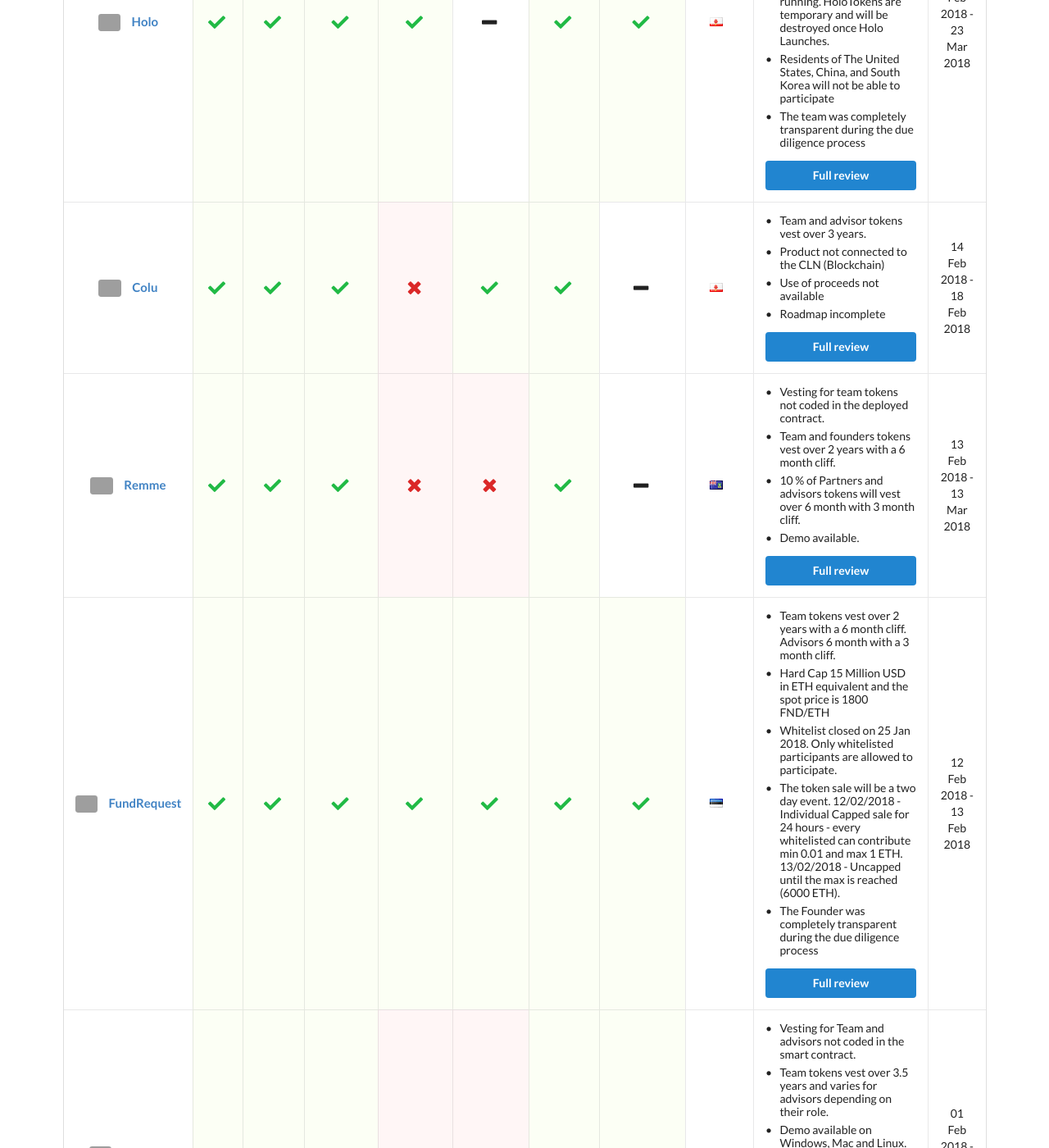
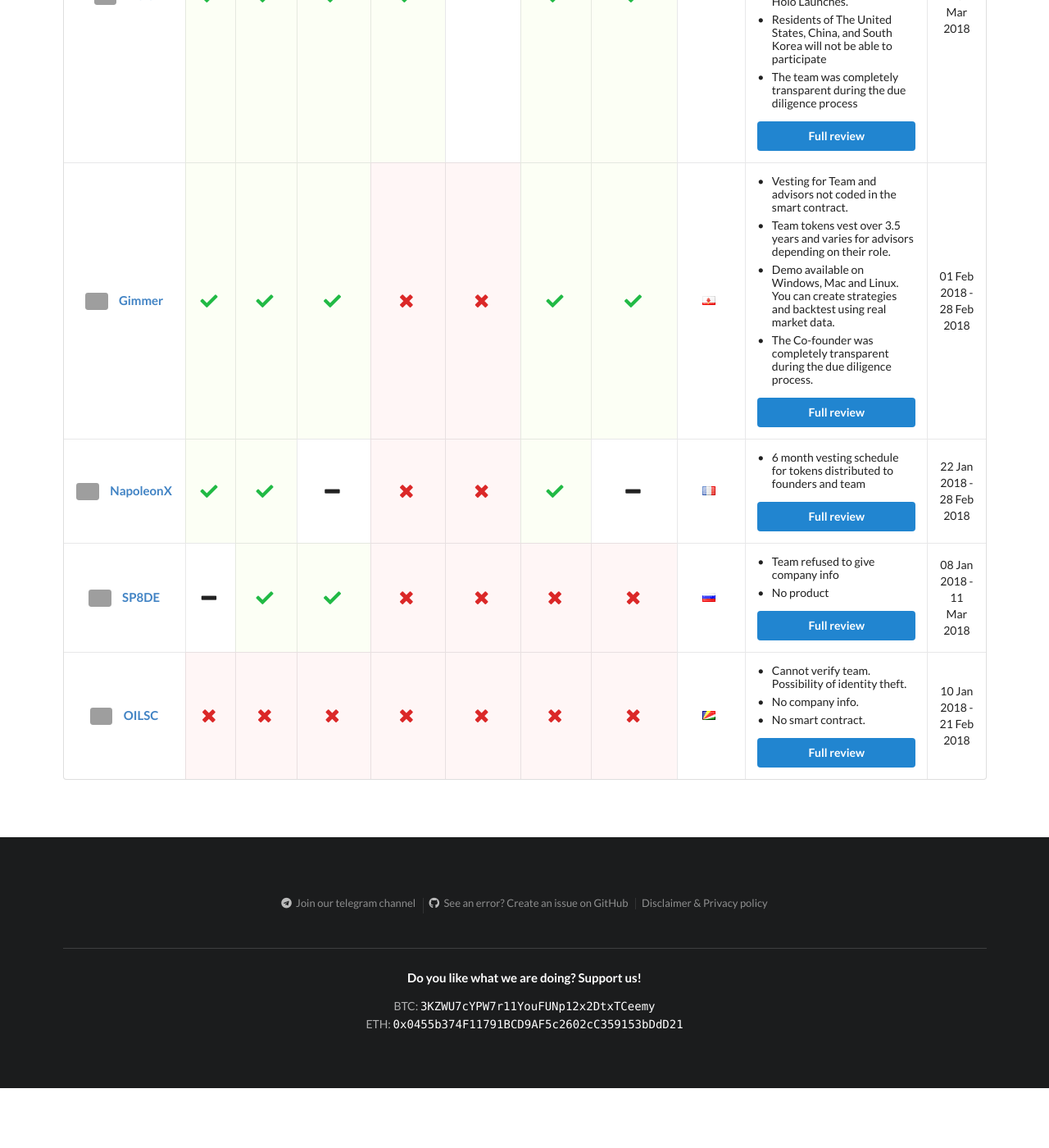
Before and after one commit to ico-check/ico-check, a Jekyll site: the page built from index.md, in a window 1280 px wide and 1400 px high, scrolled down 1319 px. Shown: the whole window at 82% size. Built offline with Jekyll 4.4.1, drawn with Linux system fonts in a browser that asks for light colours; nearby versions of some CDN libraries; after the commit the page ends 2646 px from its top, so only the background shows below that; grey boxes are pictures that could not be loaded.

Commit message:
Colu, Remme and Fundrequest moved to Past ICOs
Moving Colu, Remme and Fundrequest to Past ICOs

```diff
--- a/_data/active-future-icos.yml
+++ b/_data/active-future-icos.yml
@@ -80,70 +80,6 @@
   safe: false
   issue_url: https://github.com/ico-check/ico-check/issues/24
 
-- name: Colu
-  image: https://i.imgur.com/MIOjDsM.jpg
-  url: https://cln.network/
-  real_team: true
-  github: true
-  smart_contract: true
-  product: false
-  min_vesting: true
-  have_company: true
-  transparent:
-  location: Gibraltar
-  comments:
-    - content: Team and advisor tokens vest over 3 years.
-    - content: Product not connected to the CLN (Blockchain)
-    - content: Use of proceeds not available
-    - content: Roadmap incomplete
-  ico_start_date: 2018-02-14T11:00:00Z
-  ico_end_date: 2018-02-18T11:00:00Z
-  safe:
-  issue_url: https://github.com/ico-check/ico-check/issues/31
-
-- name: Remme
-  image: https://i.imgur.com/imj7JQL.jpg
-  url: https://tokensale.remme.io
-  real_team: true
-  github: true
-  smart_contract: true
-  product: false
-  min_vesting: false
-  have_company: true
-  transparent:
-  location: British Virgin Islands
-  comments:
-    - content: Vesting for team tokens not coded in the deployed contract.
-    - content: Team and founders tokens vest over 2 years with a 6 month cliff.
-    - content: 10 % of Partners and advisors tokens will vest over 6 month with 3 month cliff.
-    - content: Demo available.
-  ico_start_date: 2018-02-13T11:00:00Z
-  ico_end_date: 2018-03-13T11:00:00Z
-  safe:
-  issue_url: https://github.com/ico-check/ico-check/issues/50
-
-- name: FundRequest
-  image: https://i.imgur.com/jNolXfq.png
-  url: https://register.fundrequest.io/
-  real_team: true
-  github: true
-  smart_contract: true
-  product: true
-  min_vesting: true
-  have_company: true
-  transparent: true
-  location: Estonia
-  comments:
-    - content: Team tokens vest over 2 years with a 6 month cliff. Advisors 6 month with a 3 month cliff.
-    - content: Hard Cap 15 Million USD in ETH equivalent and the spot price is 1800 FND/ETH
-    - content: Whitelist closed on 25 Jan 2018. Only whitelisted participants are allowed to participate.
-    - content: The token sale will be a two day event. 12/02/2018 - Individual Capped sale for 24 hours - every whitelisted can contribute min 0.01 and max 1 ETH. 13/02/2018 - Uncapped until the max is reached (6000 ETH).
-    - content: The Founder was completely transparent during the due diligence process
-  ico_start_date: 2018-02-12T11:00:00Z
-  ico_end_date: 2018-02-13T11:00:00Z
-  safe: true
-  issue_url: https://github.com/ico-check/ico-check/issues/45
-
 - name: Gimmer
   image: https://i.imgur.com/vD1Fqzb.jpg
   url: https://token.gimmer.net/
```
